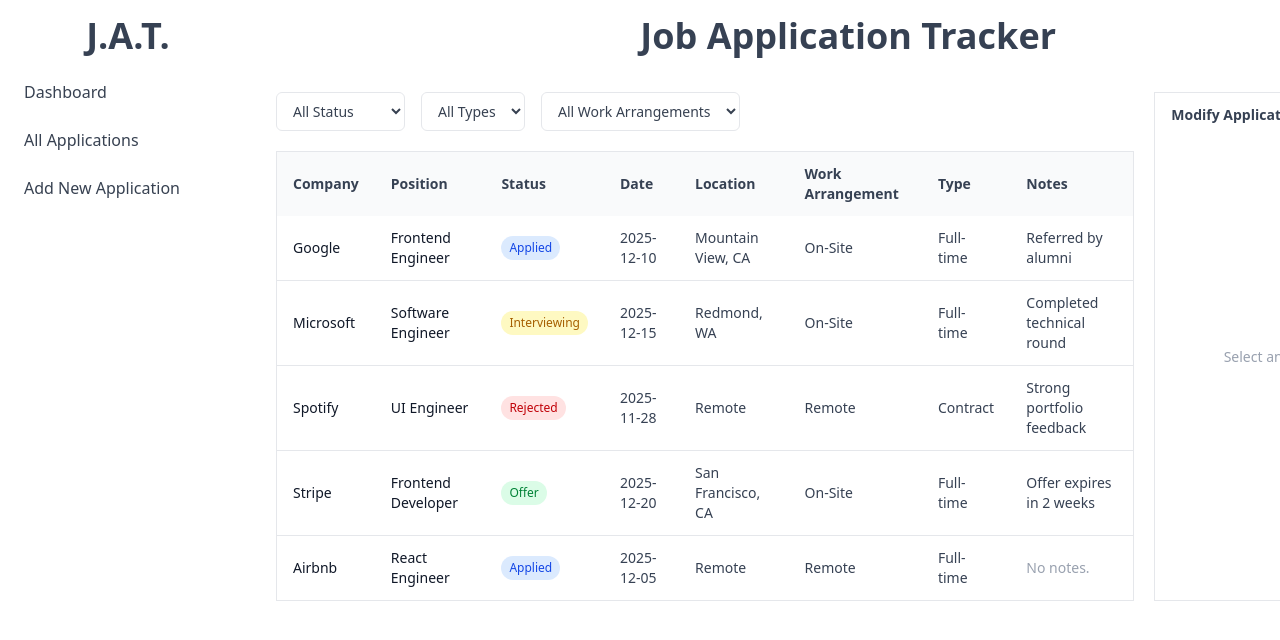
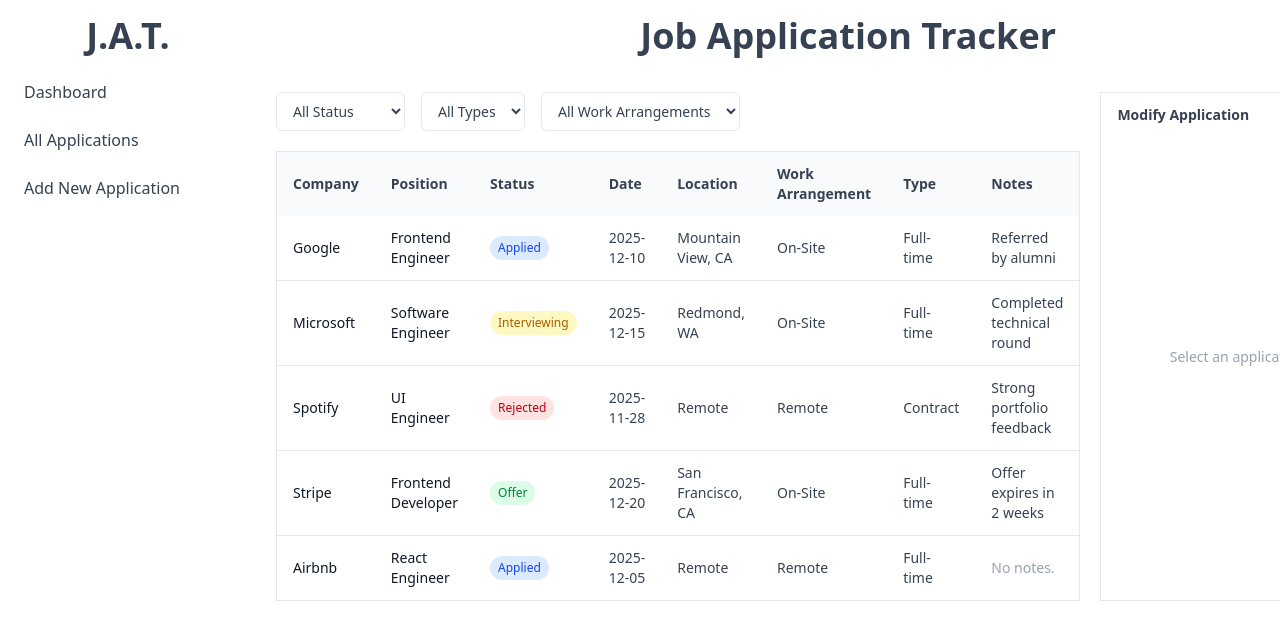
Before and after one commit to codewithjelo/Job-Application-Tracker, a React (Vite) app: page / in a window 1280 px wide. Both pictures are taken after a click on the link "All Applications". Shown: the top 640 px of the page. Built offline with nearby package versions, Linux system fonts and the light colour scheme.

Commit message:
Set minimum width for default and 2xl screen sizes

```diff
--- a/src/components/ApplicationList.jsx
+++ b/src/components/ApplicationList.jsx
@@ -31,7 +31,7 @@
 
   return (
     <div className="flex flex-row">
-      <div className="flex flex-col overflow-y-auto min-w-3/4">
+      <div className="flex flex-col overflow-y-auto min-w-2/4 2xl:min-w-3/4">
         {/*Filter Bar */}
         <div className="flex flex-wrap gap-4 pb-5">
           <select
```
